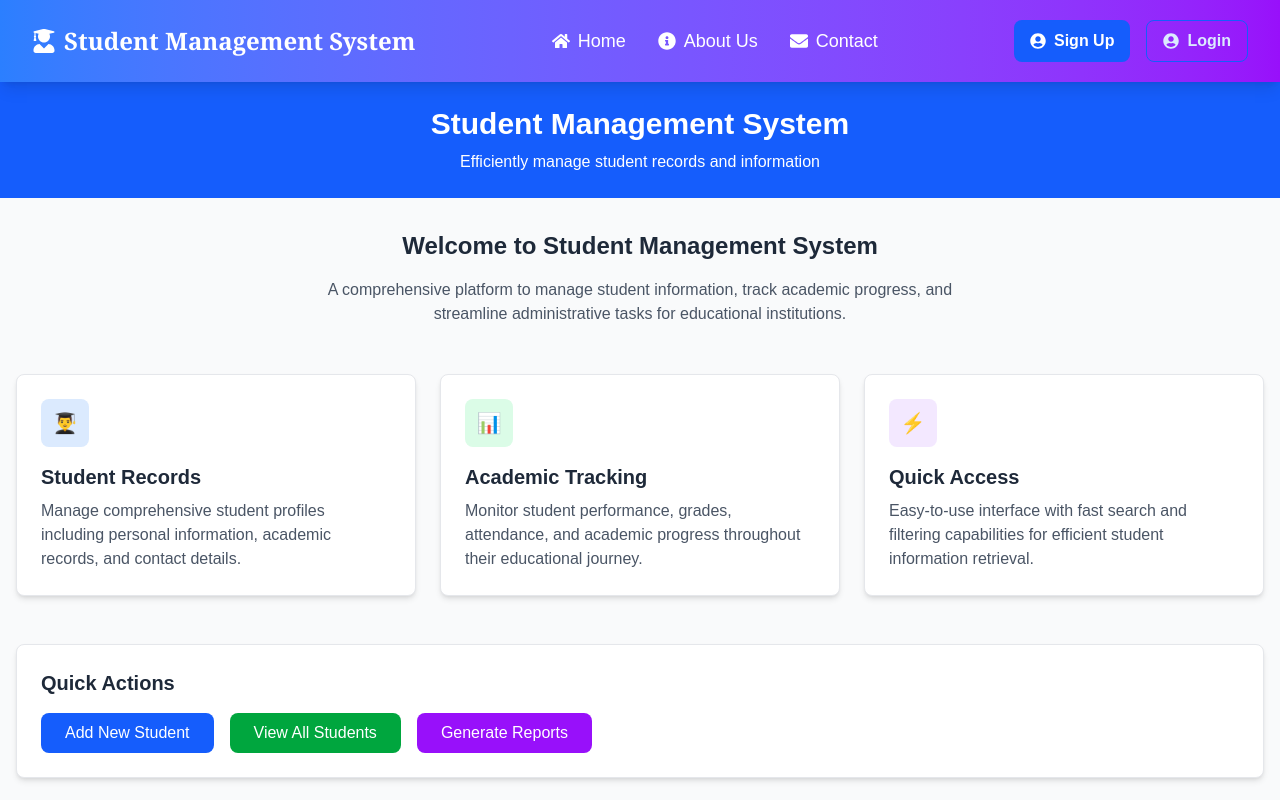
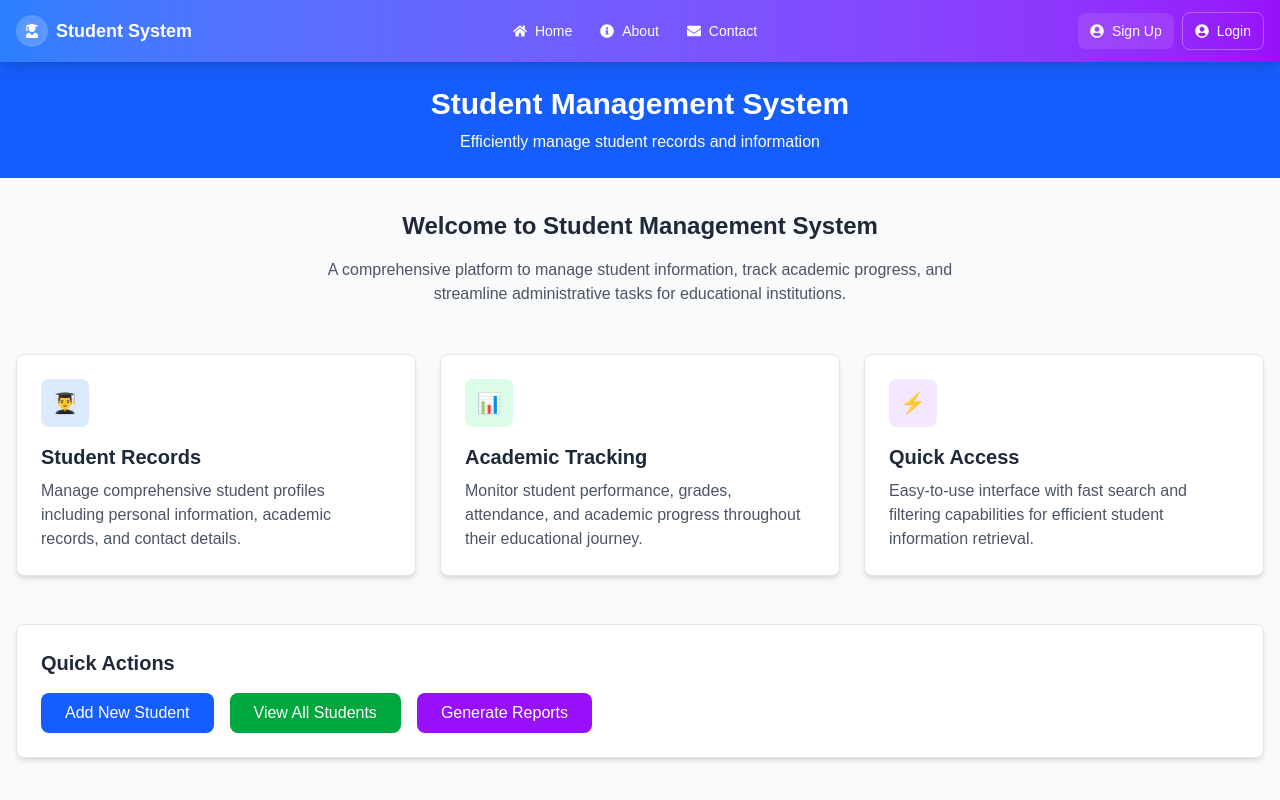
Before and after one commit to amaya064/Student-Management, a Next.js app in the folder frontend/: page / in a window 1280 px wide. Shown: the top 800 px of the page. Built offline with nearby package versions, Linux system fonts and the light colour scheme.

Commit message:
fix navigation bar

```diff
--- a/frontend/app/Components/Navigation.tsx
+++ b/frontend/app/Components/Navigation.tsx
@@ -30,97 +30,178 @@ export default function Navigation() {
   };
 
   return (
-    <nav className="bg-gradient-to-r from-blue-500 to-purple-600 text-white px-8 py-5 shadow-lg relative">
-      <div className="container mx-auto flex justify-between items-center">
-        {/* Logo */}
-        <Link href="/" className="text-2xl font-serif font-bold text-white flex items-center space-x-2">
-          <FaUserGraduate className="text-2xl" />
-          <span>Student Management System</span>
+    <nav className="bg-gradient-to-r from-blue-500 to-purple-600 text-white shadow-lg relative">
+      <div className="container mx-auto px-4 py-3">
+        <div className="flex justify-between items-center">
+          {/* Logo - Smaller and more compact */}
+          <Link href="/" className="flex items-center space-x-2 group">
+            <div className="w-8 h-8 bg-white/20 rounded-full flex items-center justify-center">
+              <FaUserGraduate className="text-white text-sm" />
+            </div>
+            <span className="text-lg font-semibold text-white group-hover:text-blue-100 transition duration-200">
+              Student System
+            </span>
           </Link>
 
           {/* Mobile menu toggle */}
           <button
             onClick={() => setMenuOpen(!menuOpen)}
-          className="lg:hidden text-2xl focus:outline-none"
+            className="lg:hidden text-xl p-2 rounded-lg hover:bg-white/10 transition duration-200 focus:outline-none"
           >
             {menuOpen ? <FaTimes /> : <FaBars />}
           </button>
 
-        {/* Navigation Links */}
+          {/* Navigation Links - Better spacing and arrangement */}
           <div
-          className={`lg:flex flex-col lg:flex-row lg:items-center lg:space-x-8 lg:space-y-0 space-y-4 text-lg ${
-            menuOpen ? "block absolute top-full left-0 right-0 bg-blue-600 z-50 p-4" : "hidden"
+            className={`lg:flex items-center space-x-1 ${
+              menuOpen ? "block absolute top-full left-0 right-0 bg-blue-600 z-50 p-4 shadow-xl" : "hidden"
             }`}
           >
-          <Link href="/" className="flex items-center space-x-2 hover:text-blue-200">
-            <FaHome />
+            <div className="flex flex-col lg:flex-row lg:items-center lg:space-x-1 space-y-2 lg:space-y-0">
+              <Link
+                href="/"
+                className="flex items-center space-x-2 px-3 py-2 rounded-lg hover:bg-white/10 transition duration-200 text-sm font-medium"
+                onClick={() => setMenuOpen(false)}
+              >
+                <FaHome className="text-sm" />
                 <span>Home</span>
               </Link>
+
               {email && (
                 <>
-              <Link href="/students" className="flex items-center space-x-2 hover:text-blue-200">
-                <FaUserGraduate />
+                  <Link
+                    href="/students"
+                    className="flex items-center space-x-2 px-3 py-2 rounded-lg hover:bg-white/10 transition duration-200 text-sm font-medium"
+                    onClick={() => setMenuOpen(false)}
+                  >
+                    <FaUserGraduate className="text-sm" />
                     <span>Students</span>
                   </Link>
-              <Link href="/courses" className="flex items-center space-x-2 hover:text-blue-200">
-                <FaBook />
+                  <Link
+                    href="/courses"
+                    className="flex items-center space-x-2 px-3 py-2 rounded-lg hover:bg-white/10 transition duration-200 text-sm font-medium"
+                    onClick={() => setMenuOpen(false)}
+                  >
+                    <FaBook className="text-sm" />
                     <span>Courses</span>
                   </Link>
-              <Link href="/reports" className="flex items-center space-x-2 hover:text-blue-200">
-                <FaChartBar />
+                  <Link
+                    href="/reports"
+                    className="flex items-center space-x-2 px-3 py-2 rounded-lg hover:bg-white/10 transition duration-200 text-sm font-medium"
+                    onClick={() => setMenuOpen(false)}
+                  >
+                    <FaChartBar className="text-sm" />
                     <span>Reports</span>
                   </Link>
                 </>
               )}
-          <Link href="/about" className="flex items-center space-x-2 hover:text-blue-200">
-            <FaInfoCircle />
-            <span>About Us</span>
+
+              <Link
+                href="/about"
+                className="flex items-center space-x-2 px-3 py-2 rounded-lg hover:bg-white/10 transition duration-200 text-sm font-medium"
+                onClick={() => setMenuOpen(false)}
+              >
+                <FaInfoCircle className="text-sm" />
+                <span>About</span>
               </Link>
-          <Link href="/contact" className="flex items-center space-x-2 hover:text-blue-200">
-            <FaEnvelope />
+              <Link
+                href="/contact"
+                className="flex items-center space-x-2 px-3 py-2 rounded-lg hover:bg-white/10 transition duration-200 text-sm font-medium"
+                onClick={() => setMenuOpen(false)}
+              >
+                <FaEnvelope className="text-sm" />
                 <span>Contact</span>
               </Link>
             </div>
+          </div>
 
-        {/* User Profile or Login/Signup Buttons */}
-        <div className="relative">
+          {/* User Profile or Login/Signup Buttons - Compact and better arranged */}
+          <div className="hidden lg:flex items-center space-x-2">
             {email ? (
-            <div className="flex items-center space-x-4">
+              <div className="flex items-center space-x-2">
                 <button
                   onClick={handleProfile}
-                className="flex items-center space-x-2 text-lg font-semibold px-4 py-2 rounded-md bg-blue-600 shadow-md hover:bg-blue-700 transition duration-300"
+                  className="flex items-center space-x-2 text-sm font-medium px-3 py-2 rounded-lg bg-white/10 hover:bg-white/20 transition duration-200"
                 >
-                <FaUserCircle />
-                <span>{email}</span>
+                  <FaUserCircle className="text-sm" />
+                  <span className="max-w-32 truncate">{email}</span>
                 </button>
                 <button
                   onClick={handleLogout}
-                className="flex items-center space-x-2 text-lg font-semibold px-4 py-2 rounded-md bg-red-600 shadow-md hover:bg-red-700 transition duration-300"
+                  className="flex items-center space-x-2 text-sm font-medium px-3 py-2 rounded-lg bg-red-500/80 hover:bg-red-500 transition duration-200"
                 >
-                <FaSignOutAlt />
+                  <FaSignOutAlt className="text-sm" />
                   <span>Logout</span>
                 </button>
               </div>
             ) : (
-            <div className="flex space-x-4">
+              <div className="flex items-center space-x-2">
                 <Link
                   href="/Signup"
-                className="flex items-center space-x-2 bg-blue-600 text-white px-4 py-2 rounded-lg font-semibold hover:bg-blue-700 transition duration-300"
+                  className="flex items-center space-x-2 text-sm font-medium px-3 py-2 rounded-lg bg-white/10 hover:bg-white/20 transition duration-200"
                 >
-                <FaUserCircle />
+                  <FaUserCircle className="text-sm" />
                   <span>Sign Up</span>
                 </Link>
                 <Link
                   href="/login"
-                className="flex items-center space-x-2 border border-blue-600 text-blue-100 px-4 py-2 rounded-lg font-semibold hover:bg-blue-600 hover:text-white transition duration-300"
+                  className="flex items-center space-x-2 text-sm font-medium px-3 py-2 rounded-lg border border-white/30 hover:bg-white/10 transition duration-200"
                 >
-                <FaUserCircle />
+                  <FaUserCircle className="text-sm" />
+                  <span>Login</span>
+                </Link>
+              </div>
+            )}
+          </div>
+
+          {/* Mobile user buttons */}
+          <div className={`lg:hidden ${menuOpen ? "block mt-4" : "hidden"}`}>
+            {email ? (
+              <div className="flex flex-col space-y-2">
+                <button
+                  onClick={() => {
+                    handleProfile();
+                    setMenuOpen(false);
+                  }}
+                  className="flex items-center space-x-2 text-sm font-medium px-3 py-2 rounded-lg bg-white/10 hover:bg-white/20 transition duration-200 w-full"
+                >
+                  <FaUserCircle className="text-sm" />
+                  <span className="truncate">{email}</span>
+                </button>
+                <button
+                  onClick={() => {
+                    handleLogout();
+                    setMenuOpen(false);
+                  }}
+                  className="flex items-center space-x-2 text-sm font-medium px-3 py-2 rounded-lg bg-red-500/80 hover:bg-red-500 transition duration-200 w-full"
+                >
+                  <FaSignOutAlt className="text-sm" />
+                  <span>Logout</span>
+                </button>
+              </div>
+            ) : (
+              <div className="flex flex-col space-y-2">
+                <Link
+                  href="/Signup"
+                  className="flex items-center space-x-2 text-sm font-medium px-3 py-2 rounded-lg bg-white/10 hover:bg-white/20 transition duration-200 text-center justify-center"
+                  onClick={() => setMenuOpen(false)}
+                >
+                  <FaUserCircle className="text-sm" />
+                  <span>Sign Up</span>
+                </Link>
+                <Link
+                  href="/login"
+                  className="flex items-center space-x-2 text-sm font-medium px-3 py-2 rounded-lg border border-white/30 hover:bg-white/10 transition duration-200 text-center justify-center"
+                  onClick={() => setMenuOpen(false)}
+                >
+                  <FaUserCircle className="text-sm" />
                   <span>Login</span>
                 </Link>
               </div>
             )}
           </div>
         </div>
+      </div>
     </nav>
   );
 }
```
Lines whose indentation alone changed are shown as unchanged.
